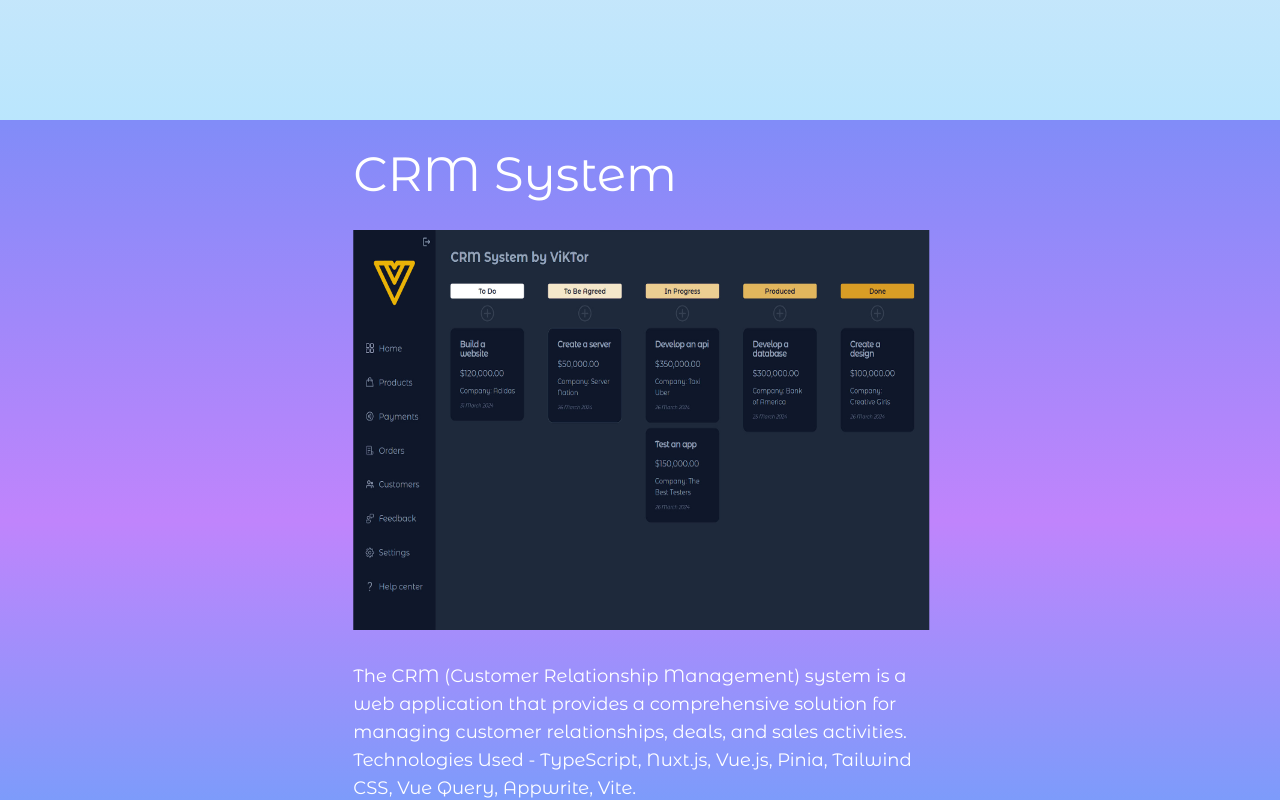
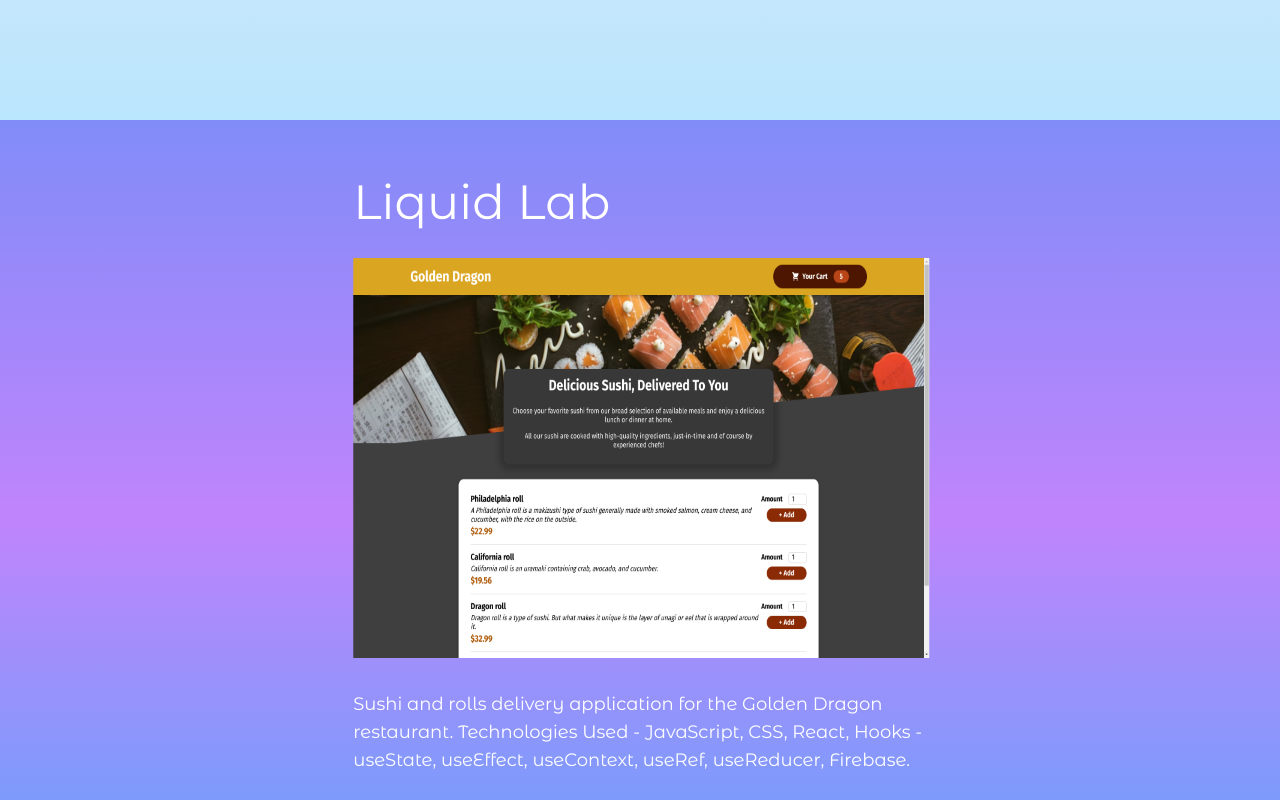
Before and after one commit to jackal7819/portfolio-next, a Next.js app: page /portfolio in a window 1280 px wide. Shown: the part 680-1480 px from the top of the page. Built offline with nearby package versions, Linux system fonts and the light colour scheme.

Commit message:
fix: remove not working links 12/24

```diff
--- a/data.js
+++ b/data.js
@@ -20,11 +20,11 @@ export const data = [
 	{
 		id: 3,
 		color: 'from-cyan-500 to-blue-500',
-		title: 'Liquid Lab',
-		desc: 'LiquidLab is a SPA designed to introduce users to a delightful collection of cocktail recipes. Technologies Used - JavaScript, React, React Router, React Toastify, Styled-Components, Tanstack Query, Vite, TheCocktailDB API.',
-		img: '/react-liquid.jpg',
-		code: 'https://github.com/jackal7819/liquid-lab',
-		link: 'https://liquid-lab.onrender.com/',
+		title: 'GitHub Persona',
+		desc: `GitHub Persona is a web application that provides information about GitHub users. Users can log in using their GitHub credentials via the login page, view profile data, repositories, programming languages, followers, and starred repositories.`,
+		img: '/react-persona.png',
+		code: 'https://github.com/jackal7819/github-persona',
+		link: 'https://github-persona.onrender.com/',
 	},
 	{
 		id: 4,
@@ -47,15 +47,6 @@ export const data = [
 	{
 		id: 6,
 		color: 'from-cyan-500 to-blue-500',
-		title: 'GitHub Persona',
-		desc: `GitHub Persona is a web application that provides information about GitHub users. Users can log in using their GitHub credentials via the login page, view profile data, repositories, programming languages, followers, and starred repositories.`,
-		img: '/react-persona.png',
-		code: 'https://github.com/jackal7819/github-persona',
-		link: 'https://github-persona.onrender.com/',
-	},
-	{
-		id: 7,
-		color: 'from-cyan-500 to-blue-500',
 		title: 'CINE World',
 		desc: `CINE World is a movie database website built using the TMDB API. It allows users to view information about movies, ratings, what's currently on top. Technologies Used - TypeScript, Next.js, React, Tailwind CSS, TMDB API.`,
 		img: '/next-cine.jpg',
@@ -63,7 +54,7 @@ export const data = [
 		link: 'https://imdb-clone-seven-roan.vercel.app/',
 	},
 	{
-		id: 8,
+		id: 7,
 		color: 'from-cyan-500 to-blue-500',
 		title: 'Gaming Horizon',
 		desc: 'Gaming Horizon - your unique video game store where you can enjoy a wide selection of games, add them to your favorites, create orders, and much more! Technologies Used - JavaScript, Vue.js, Tailwind CSS, Axios, Firebase, Formkit Auto Animate, Vite.',
@@ -72,7 +63,7 @@ export const data = [
 		link: 'https://gaming-horizon.onrender.com/',
 	},
 	{
-		id: 9,
+		id: 8,
 		color: 'from-cyan-500 to-blue-500',
 		title: 'Pinia Tasks',
 		desc: 'Pinia Tasks is a simple task management application. You can add new tasks, delete them, mark them as favorites, display all tasks or only favorites, and also mark tasks as completed. Technologies Used - JavaScript, Vue.js, Tailwind CSS, Axios, Firebase, Nanoid, Vite.',
@@ -81,7 +72,7 @@ export const data = [
 		link: 'https://pinia-tasks-c22l.onrender.com/',
 	},
 	{
-		id: 10,
+		id: 9,
 		color: 'from-cyan-500 to-blue-500',
 		title: 'Cinematica',
 		desc: 'This is a movie application that allows users to browse popular, top-rated, and upcoming movies. The data for movies is fetched from The Movie Database. Technologies Used - JavaScript, Nuxt.js, Vue.js, Tailwind CSS, Axios, Vite, TMDB API.',
@@ -90,7 +81,7 @@ export const data = [
 		link: 'https://cinematica-jade.vercel.app/',
 	},
 	{
-		id: 11,
+		id: 10,
 		color: 'from-cyan-500 to-blue-500',
 		title: 'CRM System',
 		desc: 'The CRM (Customer Relationship Management) system is a web application that provides a comprehensive solution for managing customer relationships, deals, and sales activities. Technologies Used - TypeScript, Nuxt.js, Vue.js, Pinia, Tailwind CSS, Vue Query, Appwrite, Vite.',
@@ -98,4 +89,13 @@ export const data = [
 		code: 'https://github.com/jackal7819/crm-system',
 		link: 'https://crm-system-nine.vercel.app',
 	},
+	{
+		id: 11,
+		color: 'from-cyan-500 to-blue-500',
+		title: 'Liquid Lab',
+		desc: 'Sushi and rolls delivery application for the Golden Dragon restaurant. Technologies Used - JavaScript, CSS, React, Hooks - useState, useEffect, useContext, useRef, useReducer, Firebase.',
+		img: '/react-dragon.png',
+		code: 'https://github.com/jackal7819/golden-dragon',
+		link: 'https://goldendragon.onrender.com/',
+	},
 ];
```
Also changed, not shown: public/react-dragon.png (added), public/react-liquid.jpg (deleted).
